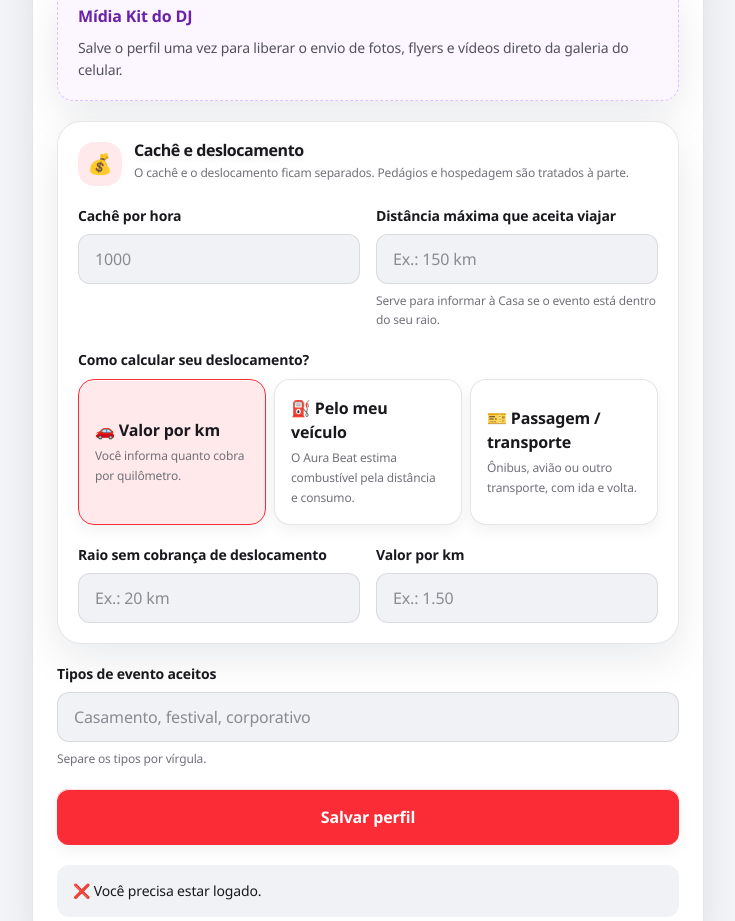
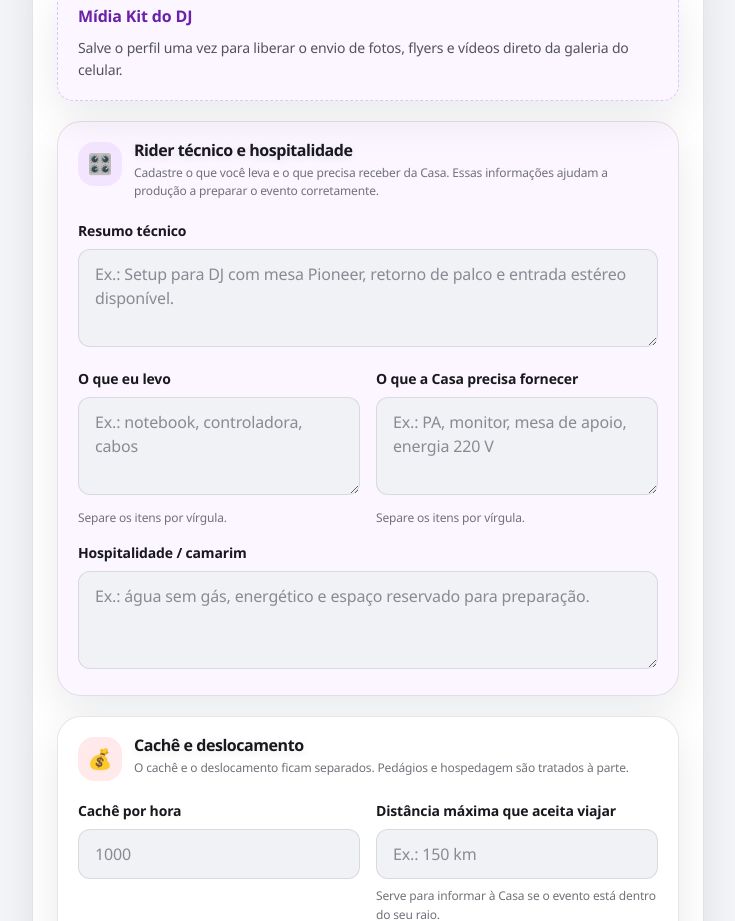
Before and after one commit to igorribas425/aura-beat, a Next.js app: page /perfil-artista in a window 1280 px wide. Shown: the part 1140-2061 px from the top of the page, without its empty margins (272-1007 px from the left). Built offline with nearby package versions, Linux system fonts and the light colour scheme; no server answers.

Commit message:
Adiciona cadastro de rider tecnico ao perfil do artista

```diff
--- a/app/perfil-artista/page.tsx
+++ b/app/perfil-artista/page.tsx
@@ -86,6 +86,10 @@ export default function PerfilArtistaPage() {
   const [maintenanceCost, setMaintenanceCost] = useState("");
   const [travelMargin, setTravelMargin] = useState("");
   const [acceptedEventTypes, setAcceptedEventTypes] = useState("");
+  const [riderTechnicalSummary, setRiderTechnicalSummary] = useState("");
+  const [riderHospitalitySummary, setRiderHospitalitySummary] = useState("");
+  const [riderArtistBrings, setRiderArtistBrings] = useState("");
+  const [riderVenueProvides, setRiderVenueProvides] = useState("");
   const [style, setStyle] = useState("");
   const [message, setMessage] = useState("");
   const [loading, setLoading] = useState(false);
@@ -145,6 +149,27 @@ export default function PerfilArtistaPage() {
         setVerificationStatus(
           (data.verification_status ?? null) as VerificationStatus,
         );
+
+        const { data: rider } = await supabase
+          .from("artist_riders")
+          .select("technical_summary,hospitality_summary,what_artist_brings,what_venue_provides")
+          .eq("artist_id", data.id)
+          .maybeSingle();
+
+        if (rider) {
+          setRiderTechnicalSummary(rider.technical_summary ?? "");
+          setRiderHospitalitySummary(rider.hospitality_summary ?? "");
+          setRiderArtistBrings(
+            Array.isArray(rider.what_artist_brings)
+              ? rider.what_artist_brings.filter((item): item is string => typeof item === "string").join(", ")
+              : "",
+          );
+          setRiderVenueProvides(
+            Array.isArray(rider.what_venue_provides)
+              ? rider.what_venue_provides.filter((item): item is string => typeof item === "string").join(", ")
+              : "",
+          );
+        }
       }
     }
 
@@ -231,6 +256,31 @@ export default function PerfilArtistaPage() {
       setVerificationStatus(
         (artist.verification_status ?? verificationStatus ?? null) as VerificationStatus,
       );
+
+      const { error: riderError } = await supabase
+        .from("artist_riders")
+        .upsert(
+          {
+            artist_id: artist.id,
+            technical_summary: riderTechnicalSummary.trim() || null,
+            hospitality_summary: riderHospitalitySummary.trim() || null,
+            what_artist_brings: riderArtistBrings
+              .split(",")
+              .map((item) => item.trim())
+              .filter(Boolean),
+            what_venue_provides: riderVenueProvides
+              .split(",")
+              .map((item) => item.trim())
+              .filter(Boolean),
+            updated_at: new Date().toISOString(),
+          },
+          { onConflict: "artist_id" },
+        );
+
+      if (riderError) {
+        setMessage("⚠️ Perfil salvo, mas houve erro ao salvar o rider técnico.");
+        return;
+      }
 
       if (style.trim()) {
         await supabase
@@ -403,6 +453,78 @@ export default function PerfilArtistaPage() {
               </p>
             </div>
           )}
+
+          <section className="rounded-3xl border border-purple-500/20 bg-purple-500/5 p-5">
+            <div className="flex items-start gap-3">
+              <div className="grid h-11 w-11 shrink-0 place-items-center rounded-2xl bg-purple-500/10 text-xl">
+                🎛️
+              </div>
+              <div>
+                <h2 className="font-black">Rider técnico e hospitalidade</h2>
+                <p className="mt-1 text-xs leading-5 text-zinc-500">
+                  Cadastre o que você leva e o que precisa receber da Casa. Essas informações ajudam a produção a preparar o evento corretamente.
+                </p>
+              </div>
+            </div>
+
+            <div className="mt-5 space-y-4">
+              <div>
+                <label className="mb-2 block text-sm font-semibold">
+                  Resumo técnico
+                </label>
+                <textarea
+                  value={riderTechnicalSummary}
+                  onChange={(e) => setRiderTechnicalSummary(e.target.value)}
+                  rows={3}
+                  placeholder="Ex.: Setup para DJ com mesa Pioneer, retorno de palco e entrada estéreo disponível."
+                  className="w-full rounded-xl border border-zinc-700 bg-zinc-900 px-4 py-3 outline-none focus:border-purple-500"
+                />
+              </div>
+
+              <div className="grid gap-4 sm:grid-cols-2">
+                <div>
+                  <label className="mb-2 block text-sm font-semibold">
+                    O que eu levo
+                  </label>
+                  <textarea
+                    value={riderArtistBrings}
+                    onChange={(e) => setRiderArtistBrings(e.target.value)}
+                    rows={3}
+                    placeholder="Ex.: notebook, controladora, cabos"
+                    className="w-full rounded-xl border border-zinc-700 bg-zinc-900 px-4 py-3 outline-none focus:border-purple-500"
+                  />
+                  <p className="mt-2 text-xs text-zinc-500">Separe os itens por vírgula.</p>
+                </div>
+
+                <div>
+                  <label className="mb-2 block text-sm font-semibold">
+                    O que a Casa precisa fornecer
+                  </label>
+                  <textarea
+                    value={riderVenueProvides}
+                    onChange={(e) => setRiderVenueProvides(e.target.value)}
+                    rows={3}
+                    placeholder="Ex.: PA, monitor, mesa de apoio, energia 220 V"
+                    className="w-full rounded-xl border border-zinc-700 bg-zinc-900 px-4 py-3 outline-none focus:border-purple-500"
+                  />
+                  <p className="mt-2 text-xs text-zinc-500">Separe os itens por vírgula.</p>
+                </div>
+              </div>
+
+              <div>
+                <label className="mb-2 block text-sm font-semibold">
+                  Hospitalidade / camarim
+                </label>
+                <textarea
+                  value={riderHospitalitySummary}
+                  onChange={(e) => setRiderHospitalitySummary(e.target.value)}
+                  rows={3}
+                  placeholder="Ex.: água sem gás, energético e espaço reservado para preparação."
+                  className="w-full rounded-xl border border-zinc-700 bg-zinc-900 px-4 py-3 outline-none focus:border-purple-500"
+                />
+              </div>
+            </div>
+          </section>
 
           <section className="rounded-3xl border border-zinc-800 bg-black/25 p-5">
             <div className="flex items-start gap-3">
```
